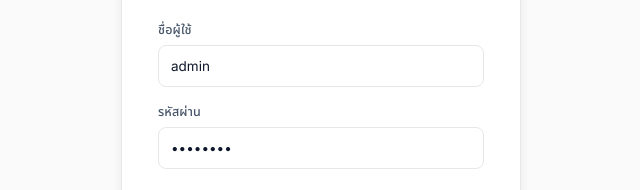
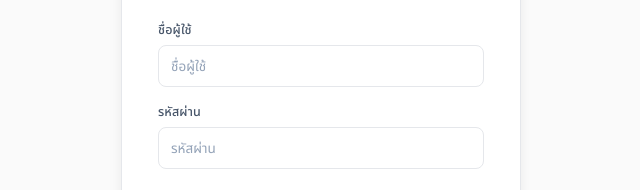
Before and after one commit to Rayongcpd/Inspection, a plain HTML site: page index.html in a window 1280 px wide. Both pictures are taken after a click on the button "เข้าสู่ระบบ". Shown: the part 357-547 px from the top of the page, 319-959 px from the left. Drawn offline with nearby package versions, Linux system fonts and the light colour scheme; no server answers.

Commit message:
Remove pre-filled login credentials

```diff
--- a/index.html
+++ b/index.html
@@ -171,11 +171,11 @@
           <form onsubmit="event.preventDefault(); handleLogin();">
             <div class="mb-4">
               <label class="pastel-label">ชื่อผู้ใช้</label>
-              <input type="text" id="login-username" class="pastel-input w-full" placeholder="ชื่อผู้ใช้" value="admin" required>
+              <input type="text" id="login-username" class="pastel-input w-full" placeholder="ชื่อผู้ใช้" required>
             </div>
             <div class="mb-6">
               <label class="pastel-label">รหัสผ่าน</label>
-              <input type="password" id="login-password" class="pastel-input w-full" placeholder="รหัสผ่าน" value="admin123" required>
+              <input type="password" id="login-password" class="pastel-input w-full" placeholder="รหัสผ่าน" required>
             </div>
             <button type="submit" class="btn-pastel btn-blue w-full py-2.5 text-sm font-medium">เข้าสู่ระบบ</button>
           </form>
```
